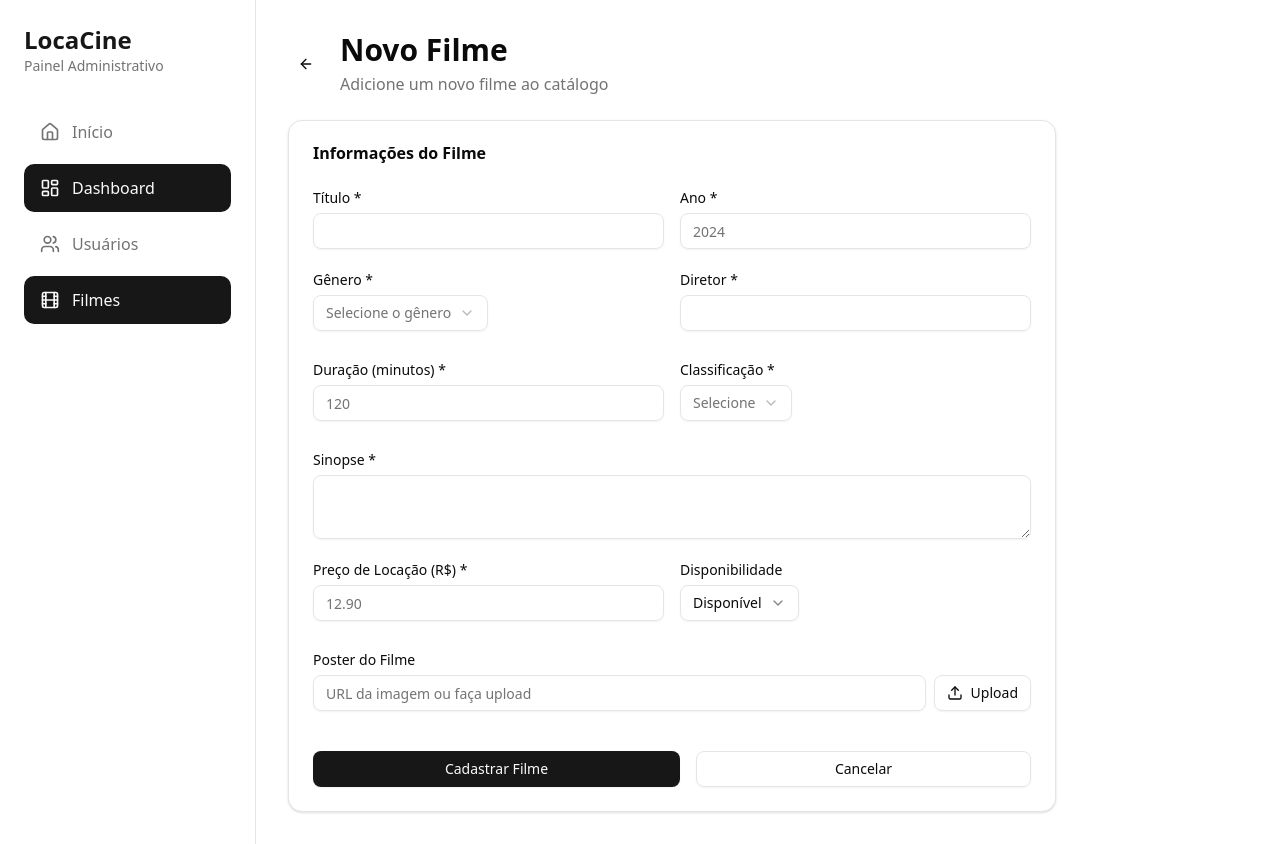
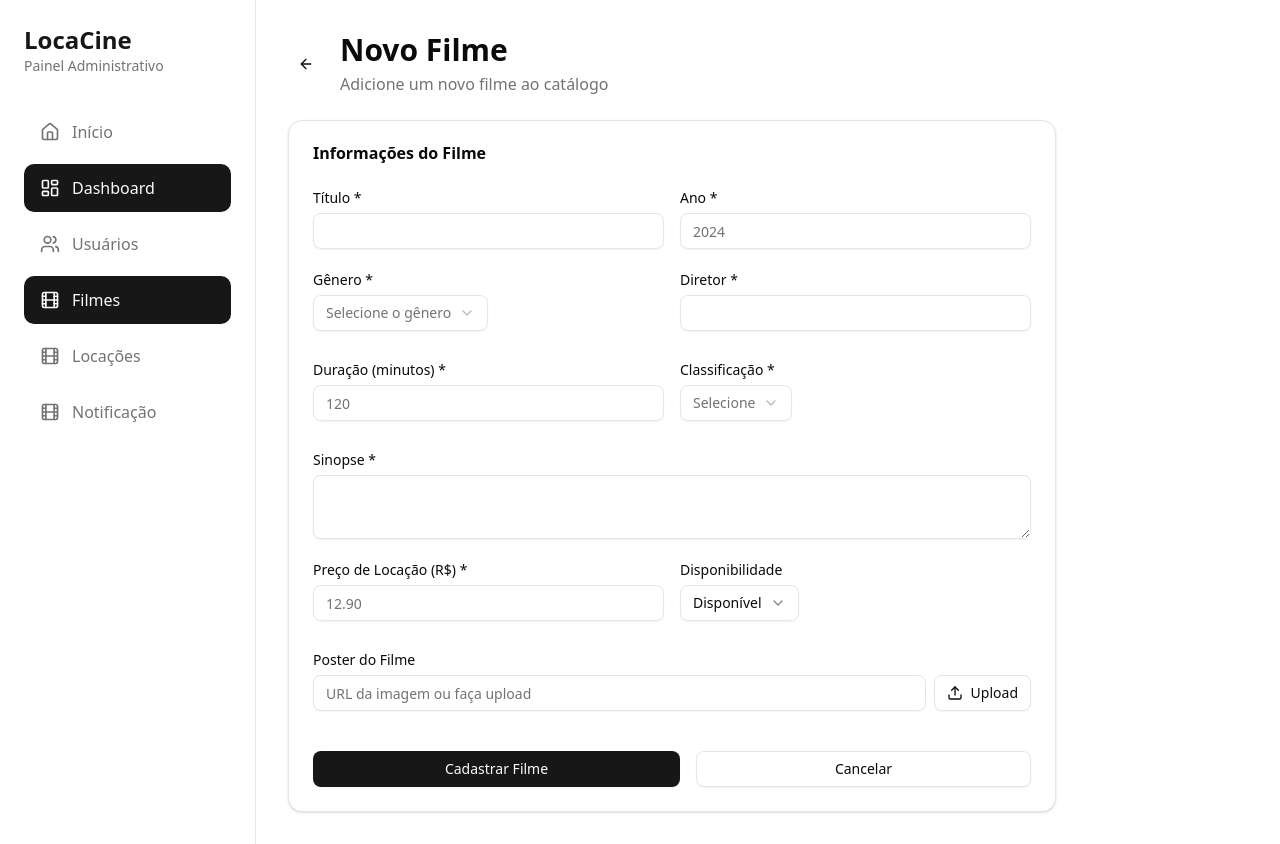
Before and after one commit to Moreira22/Sistema-de-locadora, a Next.js app in the folder front/: page /admin/filmes/novo in a window 1280 px wide. Built offline with nearby package versions, Linux system fonts and the light colour scheme.

Commit message:
feat: add model

```diff
--- a/front/components/admin-sidebar.tsx
+++ b/front/components/admin-sidebar.tsx
@@ -24,6 +24,16 @@ const menuItems = [
     {
         title: "Filmes",
         href: "/admin/filmes",
+        icon: Film,
+    },
+    {
+        title: "Locações",
+        href: "/admin/locacao",
+        icon: Film,
+    },
+    {
+        title: "Notificação",
+        href: "/admin/locacao",
         icon: Film,
     },
 ]
```
